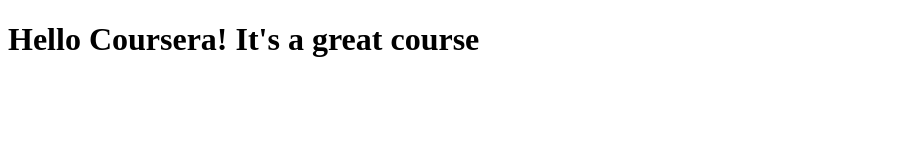
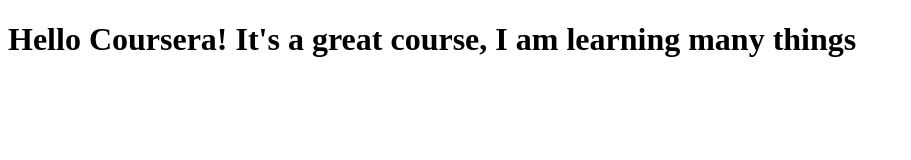
Before and after one commit to lesmis410/JHU_Coursera, a plain HTML site: page Site/Index.html in a window 1280 px wide. Shown: the whole page, without its empty margins (0-911 px from the left). Drawn offline with Linux system fonts and the light colour scheme.

Commit message:
body message changed

```diff
--- a/Site/Index.html
+++ b/Site/Index.html
@@ -4,6 +4,6 @@
     <title>Hello Coursera!</title>
 </head>
 <body>
-<h1>Hello Coursera! It's a great course</h1>
+<h1>Hello Coursera! It's a great course, I am learning many things</h1>
 </body>
 </html>
```
